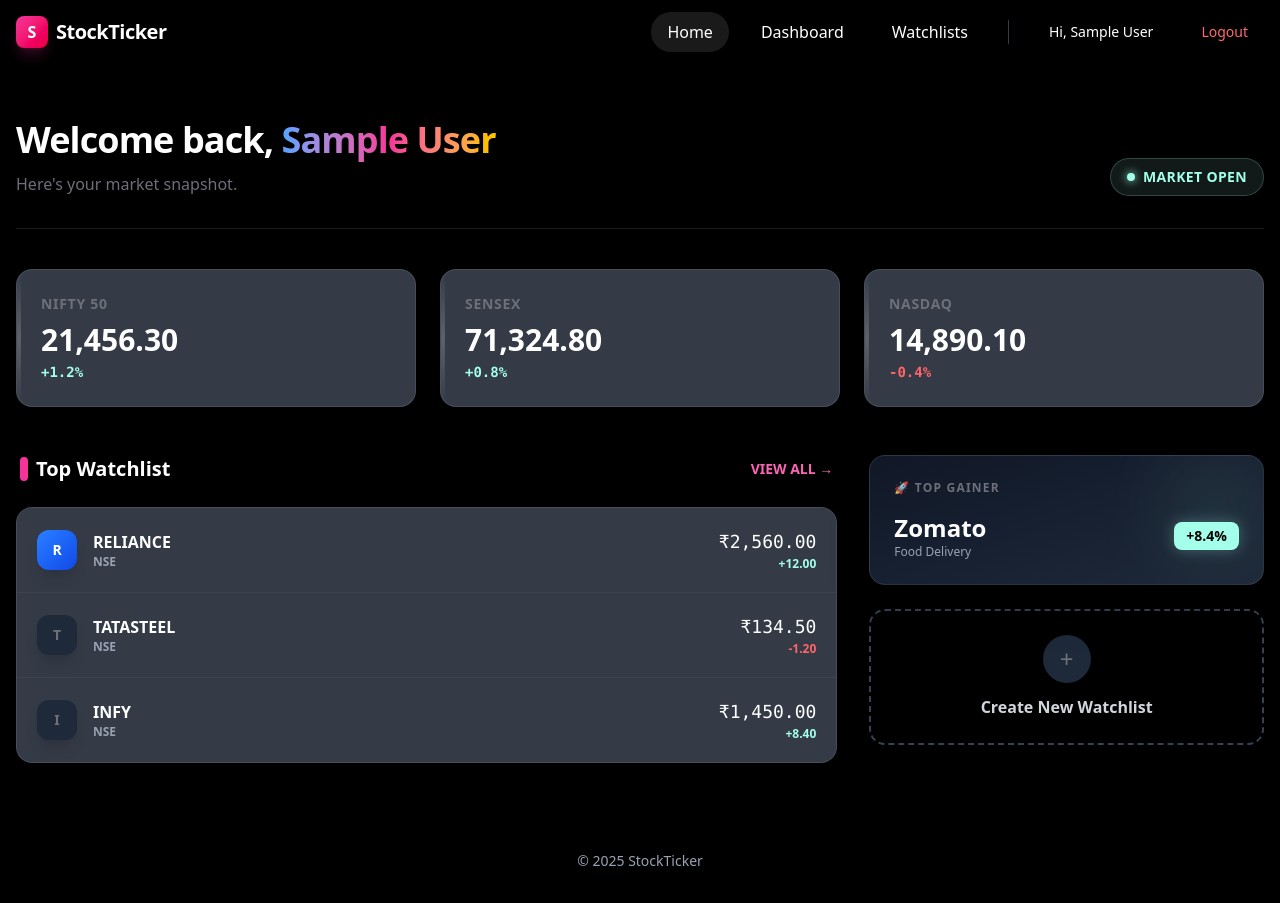
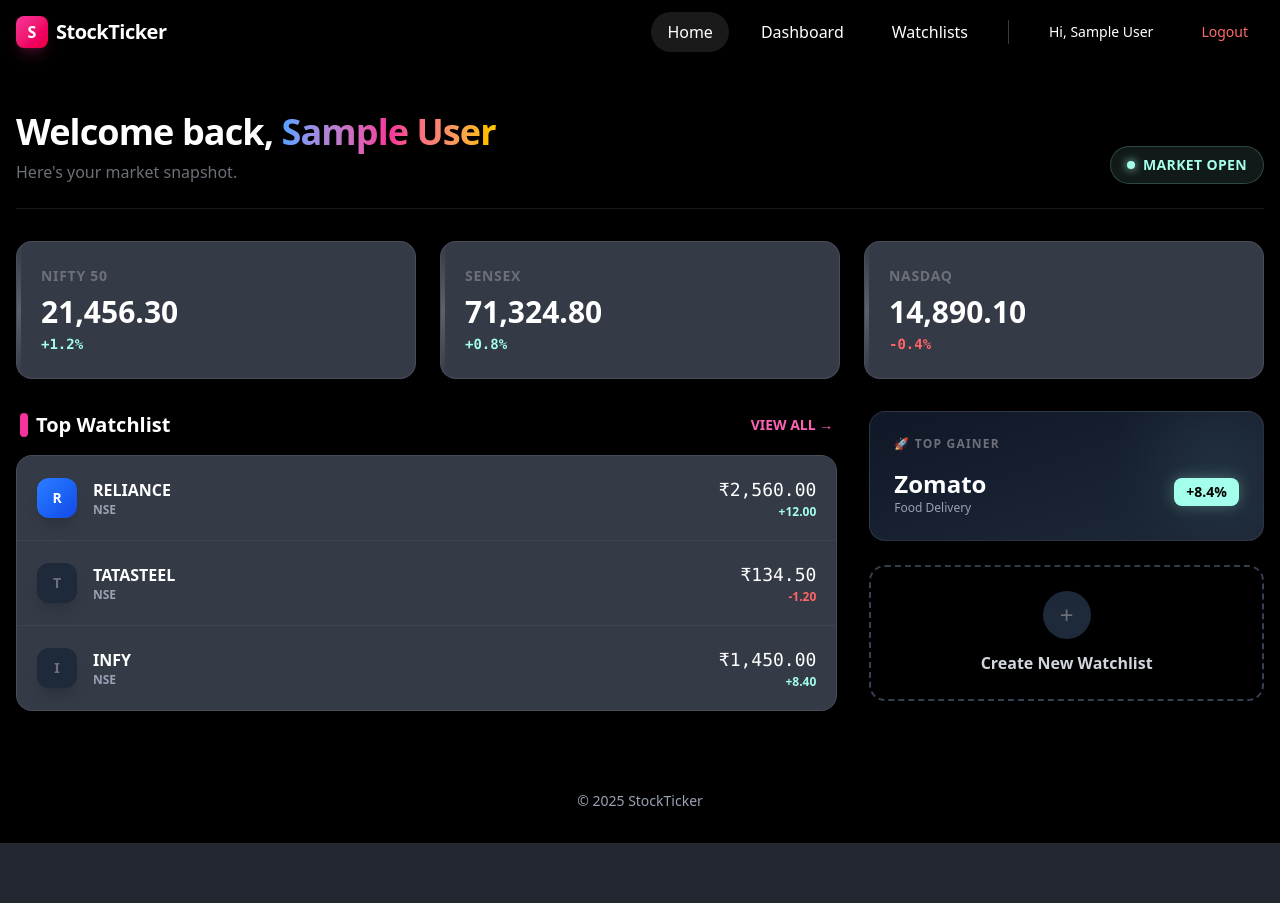
Before and after one commit to HarshRaj797864/stockTicker, a React (Vite) app in the folder client/: page / in a window 1280 px wide. After the commit the page ends 843 px from the top, so only its background shows below. Built offline with nearby package versions, Linux system fonts and the light colour scheme; sample sign-in values are in the browser's storage.

Commit message:
feat: Display Login Session Timeout and logout immediately

```diff
--- a/client/src/app/ProtectedRoute.jsx
+++ b/client/src/app/ProtectedRoute.jsx
@@ -1,12 +1,12 @@
 import React from "react";
 import { Navigate, Outlet } from "react-router-dom";
-import { useAuth } from "../app/AuthContext";
+import { useAuth } from "./AuthContext";
 
 export const ProtectedRoute = () => {
   const { user, isLoading } = useAuth();
 
   if (isLoading) {
-    return <div className="p-4 text-center">Loading session...</div>;
+    return <div className="min-h-screen bg-black text-white flex items-center justify-center">Loading session...</div>;
   }
 
   if (!user) {
--- a/client/src/pages/HomePage.jsx
+++ b/client/src/pages/HomePage.jsx
@@ -6,7 +6,6 @@ import { useAuth } from "../app/AuthContext";
 export const HomePage = () => {
   const { user } = useAuth();
 
-  // --- STATE 1: LOGGED OUT (Your existing Landing Page) ---
   if (!user) {
     return (
       <div className="relative flex flex-col items-center justify-center min-h-[70vh] text-center space-y-8 overflow-hidden">
@@ -47,88 +46,143 @@ export const HomePage = () => {
     );
   }
 
-  // --- STATE 2: LOGGED IN ("At a Glance" Command Center) ---
   return (
-    <div className="relative space-y-10 animate-in fade-in duration-500 min-h-[60vh] py-6">
-
-      {/* 1. BACKGROUND GLOW (Added here to match the Landing Page vibe) */}
+    <div className="relative space-y-8 animate-in fade-in duration-500 min-h-[60vh] py-4">
       <div className="absolute top-0 right-0 w-[400px] h-[400px] bg-blue-600/10 blur-[120px] rounded-full -z-10 pointer-events-none" />
       <div className="absolute bottom-0 left-0 w-[400px] h-[400px] bg-pink-600/10 blur-[120px] rounded-full -z-10 pointer-events-none" />
 
-      {/* 2. HEADER */}
-      <div className="flex items-end justify-between border-b border-white/10 pb-8">
+      <div className="flex items-end justify-between border-b border-white/10 pb-6">
         <div>
           <h1 className="text-4xl font-extrabold text-white tracking-tight">
-            Welcome back, <br className="md:hidden"/>
-            {/* Gradient Name */}
+            Welcome back, <br className="md:hidden" />
             <span className="text-transparent bg-clip-text bg-gradient-to-r from-blue-400 via-pink-500 to-yellow-400">
               {user.name || "Trader"}
             </span>
           </h1>
-          <p className="text-gray-400 mt-3 font-medium">Here's your market snapshot.</p>
+          <p className="text-gray-400 mt-2 font-medium">
+            Here's your market snapshot.
+          </p>
         </div>
 
-        {/* Market Status Pill */}
         <div className="hidden md:block text-right">
           <div className="inline-flex items-center gap-2 px-4 py-2 rounded-full bg-[#A3FFEA]/10 border border-[#A3FFEA]/20">
             <span className="w-2 h-2 rounded-full bg-[#A3FFEA] animate-pulse shadow-[0_0_10px_#A3FFEA]"></span>
-            <span className="text-[#A3FFEA] font-bold text-sm tracking-wide">MARKET OPEN</span>
+            <span className="text-[#A3FFEA] font-bold text-sm tracking-wide">
+              MARKET OPEN
+            </span>
           </div>
         </div>
       </div>
 
-      {/* 3. MINI TICKER CARDS (Glass Effect) */}
       <div className="grid grid-cols-1 md:grid-cols-3 gap-6">
         {[
-          { name: "NIFTY 50", value: "21,456.30", change: "+1.2%", isPositive: true },
-          { name: "SENSEX", value: "71,324.80", change: "+0.8%", isPositive: true },
-          { name: "NASDAQ", value: "14,890.10", change: "-0.4%", isPositive: false },
+          {
+            name: "NIFTY 50",
+            value: "21,456.30",
+            change: "+1.2%",
+            isPositive: true,
+          },
+          {
+            name: "SENSEX",
+            value: "71,324.80",
+            change: "+0.8%",
+            isPositive: true,
+          },
+          {
+            name: "NASDAQ",
+            value: "14,890.10",
+            change: "-0.4%",
+            isPositive: false,
+          },
         ].map((index) => (
-          <div key={index.name} className="relative group overflow-hidden p-6 rounded-2xl bg-white/5 border border-white/10 backdrop-blur-md hover:bg-white/10 transition-all cursor-pointer">
+          <div
+            key={index.name}
+            className="relative group overflow-hidden p-6 rounded-2xl bg-white/5 border border-white/10 backdrop-blur-md hover:bg-white/10 transition-all cursor-pointer"
+          >
             <div className="absolute top-0 left-0 w-1 h-full bg-gradient-to-b from-transparent via-white/20 to-transparent group-hover:via-pink-500/50 transition-all"></div>
-            <div className="text-gray-400 text-sm font-bold tracking-wider">{index.name}</div>
-            <div className="text-3xl font-bold text-white mt-2">{index.value}</div>
-            <div className={`text-sm mt-1 font-mono font-bold ${index.isPositive ? 'text-[#A3FFEA]' : 'text-red-400'}`}>
+            <div className="text-gray-400 text-sm font-bold tracking-wider">
+              {index.name}
+            </div>
+            <div className="text-3xl font-bold text-white mt-2">
+              {index.value}
+            </div>
+            <div
+              className={`text-sm mt-1 font-mono font-bold ${
+                index.isPositive ? "text-[#A3FFEA]" : "text-red-400"
+              }`}
+            >
               {index.change}
             </div>
           </div>
         ))}
       </div>
 
-      {/* 4. MAIN CONTENT GRID */}
-      <div className="grid grid-cols-1 lg:grid-cols-3 gap-8 mt-12">
-
-        {/* Left: Watchlist */}
-        <div className="lg:col-span-2 space-y-6">
+      <div className="grid grid-cols-1 lg:grid-cols-3 gap-8 mt-8">
+        <div className="lg:col-span-2 space-y-4">
           <div className="flex items-center justify-between px-1">
             <h2 className="text-xl font-bold text-white flex items-center gap-2">
               <span className="w-2 h-6 bg-pink-500 rounded-full"></span>
               Top Watchlist
             </h2>
-            <Link to="/watchlists" className="text-sm font-bold text-pink-400 hover:text-pink-300 transition-colors">
+            <Link
+              to="/watchlists"
+              className="text-sm font-bold text-pink-400 hover:text-pink-300 transition-colors"
+            >
               VIEW ALL &rarr;
             </Link>
           </div>
 
           <div className="bg-white/5 border border-white/10 rounded-2xl overflow-hidden backdrop-blur-sm">
             {[
-              { symbol: "RELIANCE", price: "2,560.00", change: "+12.00", isPos: true },
-              { symbol: "TATASTEEL", price: "134.50", change: "-1.20", isPos: false },
-              { symbol: "INFY", price: "1,450.00", change: "+8.40", isPos: true },
+              {
+                symbol: "RELIANCE",
+                price: "2,560.00",
+                change: "+12.00",
+                isPos: true,
+              },
+              {
+                symbol: "TATASTEEL",
+                price: "134.50",
+                change: "-1.20",
+                isPos: false,
+              },
+              {
+                symbol: "INFY",
+                price: "1,450.00",
+                change: "+8.40",
+                isPos: true,
+              },
             ].map((stock, i) => (
-              <div key={stock.symbol} className="flex items-center justify-between p-5 border-b border-white/5 last:border-0 hover:bg-white/5 transition-colors group">
+              <div
+                key={stock.symbol}
+                className="flex items-center justify-between p-5 border-b border-white/5 last:border-0 hover:bg-white/5 transition-colors group"
+              >
                 <div className="flex items-center gap-4">
-                  <div className={`w-10 h-10 rounded-xl flex items-center justify-center font-bold text-sm shadow-lg ${i === 0 ? 'bg-gradient-to-br from-blue-500 to-blue-700 text-white' : 'bg-gray-800 text-gray-400'}`}>
+                  <div
+                    className={`w-10 h-10 rounded-xl flex items-center justify-center font-bold text-sm shadow-lg ${
+                      i === 0
+                        ? "bg-gradient-to-br from-blue-500 to-blue-700 text-white"
+                        : "bg-gray-800 text-gray-400"
+                    }`}
+                  >
                     {stock.symbol[0]}
                   </div>
                   <div>
-                    <div className="font-bold text-white group-hover:text-pink-400 transition-colors">{stock.symbol}</div>
+                    <div className="font-bold text-white group-hover:text-pink-400 transition-colors">
+                      {stock.symbol}
+                    </div>
                     <div className="text-xs text-gray-500 font-bold">NSE</div>
                   </div>
                 </div>
                 <div className="text-right">
-                  <div className="font-mono text-white text-lg">₹{stock.price}</div>
-                  <div className={`text-xs font-bold ${stock.isPos ? 'text-[#A3FFEA]' : 'text-red-400'}`}>
+                  <div className="font-mono text-white text-lg">
+                    ₹{stock.price}
+                  </div>
+                  <div
+                    className={`text-xs font-bold ${
+                      stock.isPos ? "text-[#A3FFEA]" : "text-red-400"
+                    }`}
+                  >
                     {stock.change}
                   </div>
                 </div>
@@ -137,16 +191,18 @@ export const HomePage = () => {
           </div>
         </div>
 
-        {/* Right: Actions */}
         <div className="space-y-6">
-           {/* Top Gainer Widget */}
           <div className="p-6 rounded-2xl bg-gradient-to-br from-gray-900 to-gray-800 border border-white/10 shadow-2xl relative overflow-hidden">
             <div className="absolute top-0 right-0 w-24 h-24 bg-[#A3FFEA]/10 blur-[40px] rounded-full"></div>
-              <h3 className="text-gray-400 text-xs font-bold uppercase tracking-widest mb-4">🚀 Top Gainer</h3>
+            <h3 className="text-gray-400 text-xs font-bold uppercase tracking-widest mb-4">
+              🚀 Top Gainer
+            </h3>
             <div className="flex items-center justify-between relative z-10">
               <div>
                 <div className="text-2xl font-bold text-white">Zomato</div>
-                  <div className="text-xs text-gray-500 font-medium">Food Delivery</div>
+                <div className="text-xs text-gray-500 font-medium">
+                  Food Delivery
+                </div>
               </div>
               <div className="bg-[#A3FFEA] text-black px-3 py-1 rounded-lg text-sm font-extrabold shadow-[0_0_15px_rgba(163,255,234,0.3)]">
                 +8.4%
@@ -154,17 +210,17 @@ export const HomePage = () => {
             </div>
           </div>
 
-           {/* Quick Action Button */}
           <Link to="/watchlists" className="block group">
             <div className="h-full p-6 rounded-2xl border-2 border-dashed border-gray-700 hover:border-pink-500 hover:bg-pink-500/5 transition-all cursor-pointer flex flex-col items-center justify-center text-center gap-3">
               <div className="w-12 h-12 rounded-full bg-gray-800 group-hover:bg-pink-500 group-hover:text-white group-hover:shadow-[0_0_20px_rgba(236,72,153,0.5)] flex items-center justify-center text-gray-400 transition-all text-2xl font-light">
                 +
               </div>
-                <div className="text-gray-300 font-bold group-hover:text-white">Create New Watchlist</div>
+              <div className="text-gray-300 font-bold group-hover:text-white">
+                Create New Watchlist
+              </div>
             </div>
           </Link>
         </div>
-
       </div>
     </div>
   );
--- a/client/src/shared/lib/api.js
+++ b/client/src/shared/lib/api.js
@@ -18,3 +18,13 @@ api.interceptors.request.use(
     return Promise.reject(error);
   }
 );
+
+api.interceptors.response.use(
+  (response) => response,
+  (error) => {
+    if (error.response && error.response.status === 401) {
+      window.dispatchEvent(new Event("auth:session-expired"));
+    }
+    return Promise.reject(error);
+  }
+);
```
Also changed, not shown: client/src/app/AuthContext.jsx (+76 -5 lines), client/src/index.css (+10 -14 lines). Lines whose indentation alone changed are shown as unchanged.
